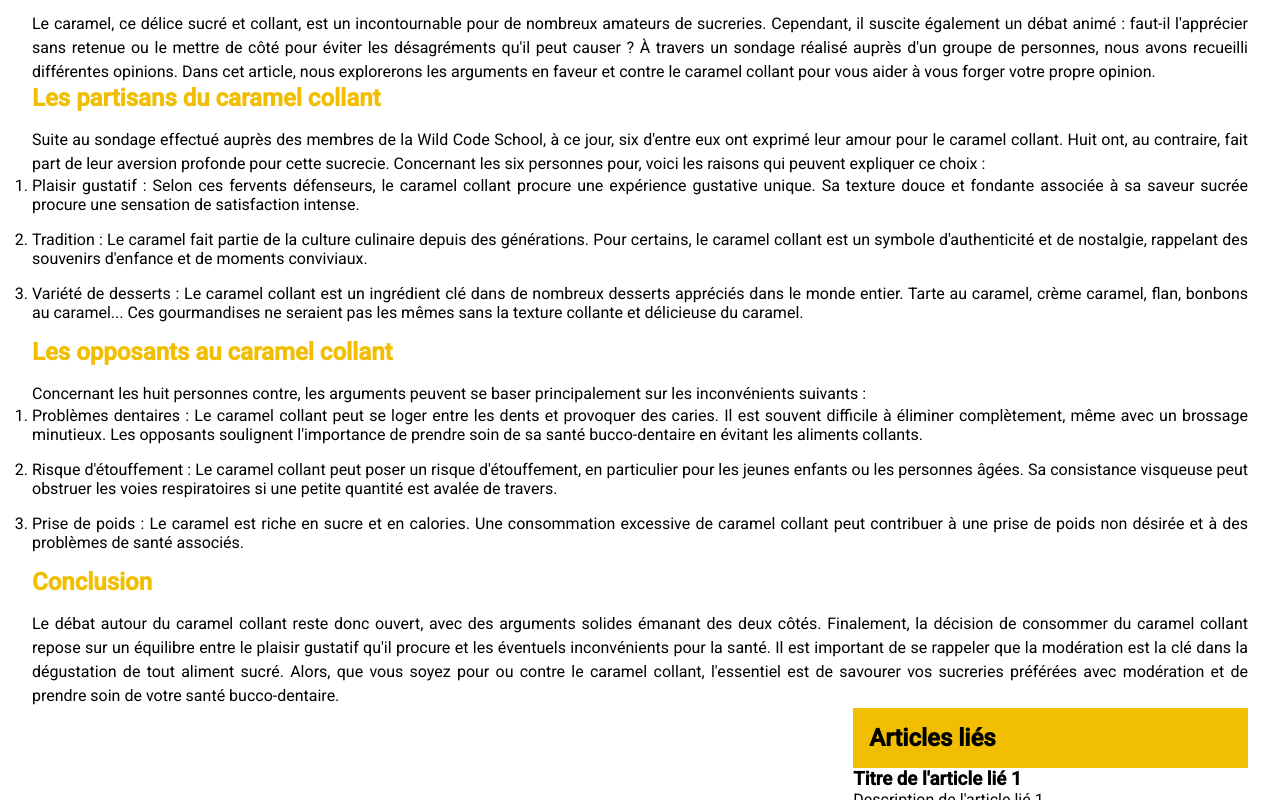
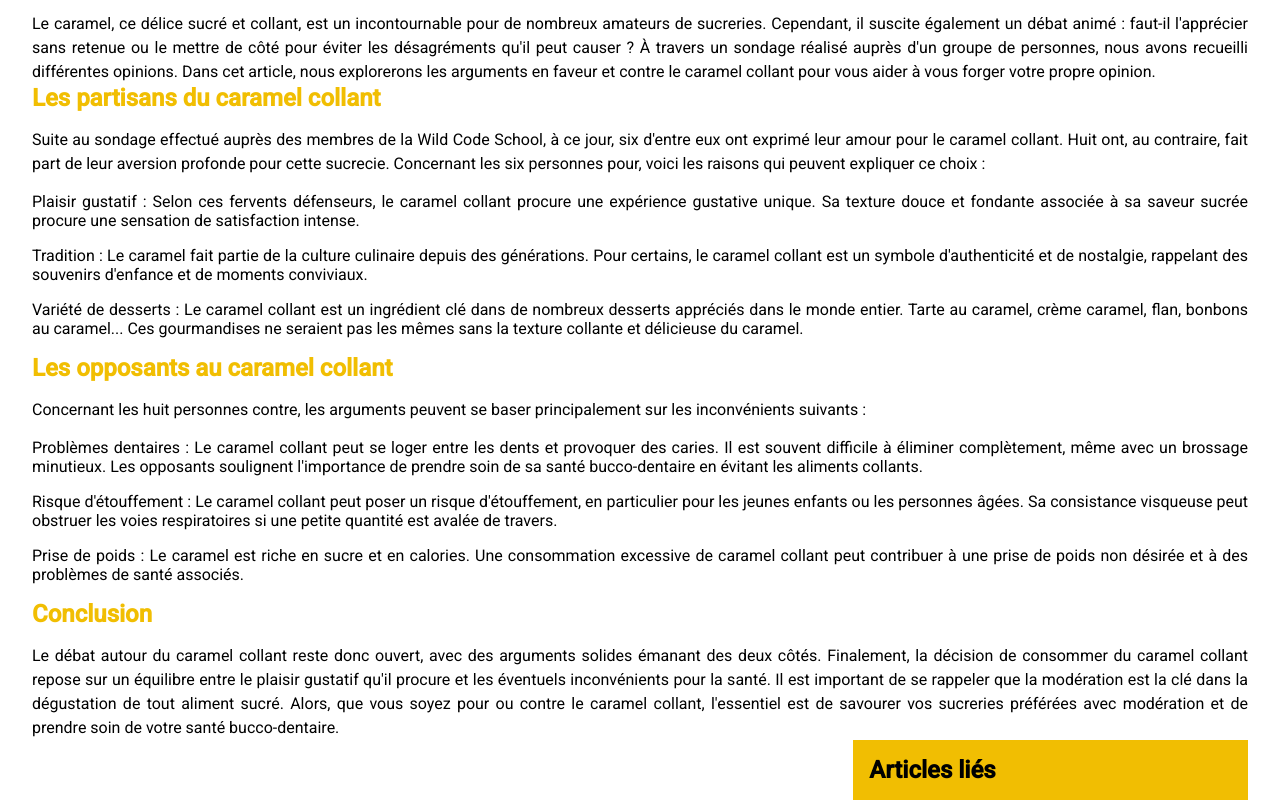
Before and after one commit to FlorianHe/Sugar-rush-project-front, an Angular app: page /articles in a window 1280 px wide. Shown: the part 709-1509 px from the top of the page. Built offline with nearby package versions, Linux system fonts and the light colour scheme.

Commit message:
fixed the ol/li from body.html

```diff
--- a/src/app/components/articles/article/body/body.component.scss
+++ b/src/app/components/articles/article/body/body.component.scss
@@ -19,7 +19,11 @@
   p {
     line-height: 1.5;
   }
+  ol {
+    list-style: none;
+  }
 
   li {
+    margin-top: $small-border;
     margin-bottom: $small-border;
   }
```
